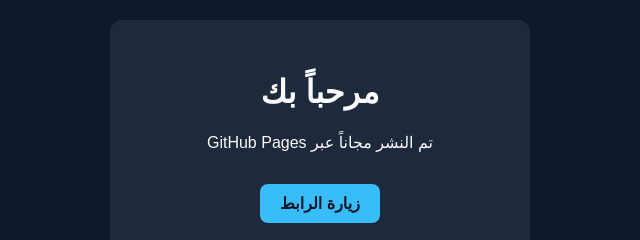
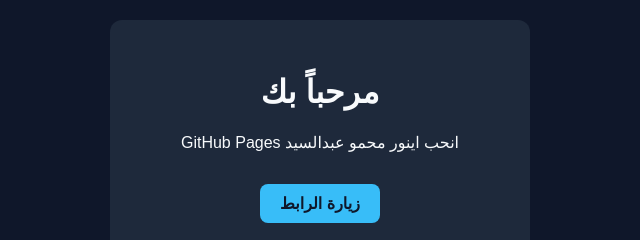
Before and after one commit to mhmwmmhkwm-bot/my-website, a plain HTML site: page index.html in a window 1280 px wide. Shown: the top 240 px of the page, 320-960 px from the left. Drawn offline with Linux system fonts and the light colour scheme.

Commit message:
Update title and paragraph text in index.html

```diff
--- a/index.html
+++ b/index.html
@@ -3,7 +3,7 @@
 <head>
   <meta charset="UTF-8">
   <meta name="viewport" content="width=device-width, initial-scale=1.0">
-  <title>موقعي الإلكتروني</title>
+  <title>انحب اينور محمود عبدالسيد</title>
   <style>
     * {
       box-sizing: border-box;
@@ -68,7 +68,7 @@
   <div class="container">
     <div class="card">
       <h1>مرحباً بك</h1>
-      <p>تم النشر مجاناً عبر GitHub Pages</p>
+      <p>انحب اينور محمو عبدالسيد GitHub Pages</p>
       <a href="#" class="btn">زيارة الرابط</a>
     </div>
 
```
